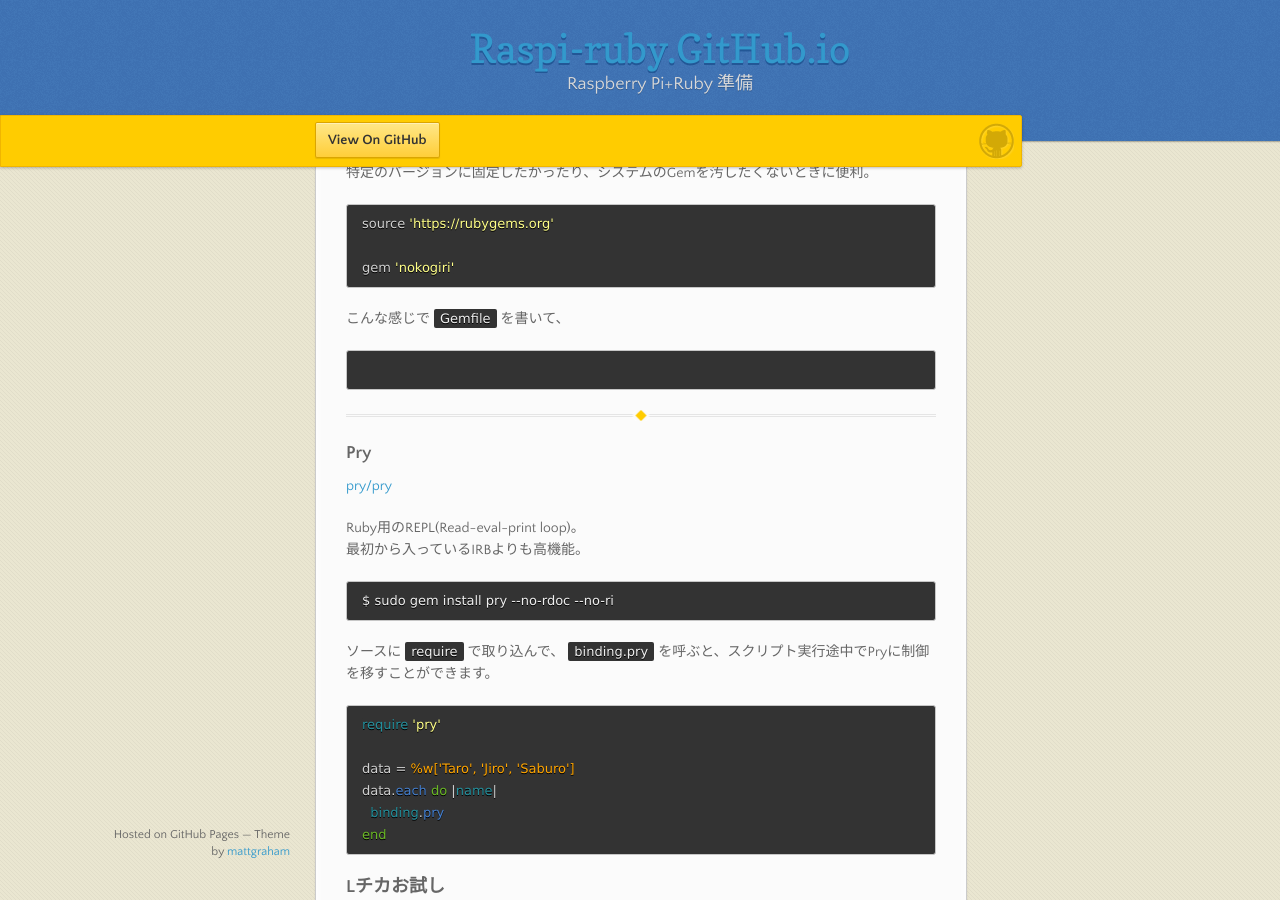
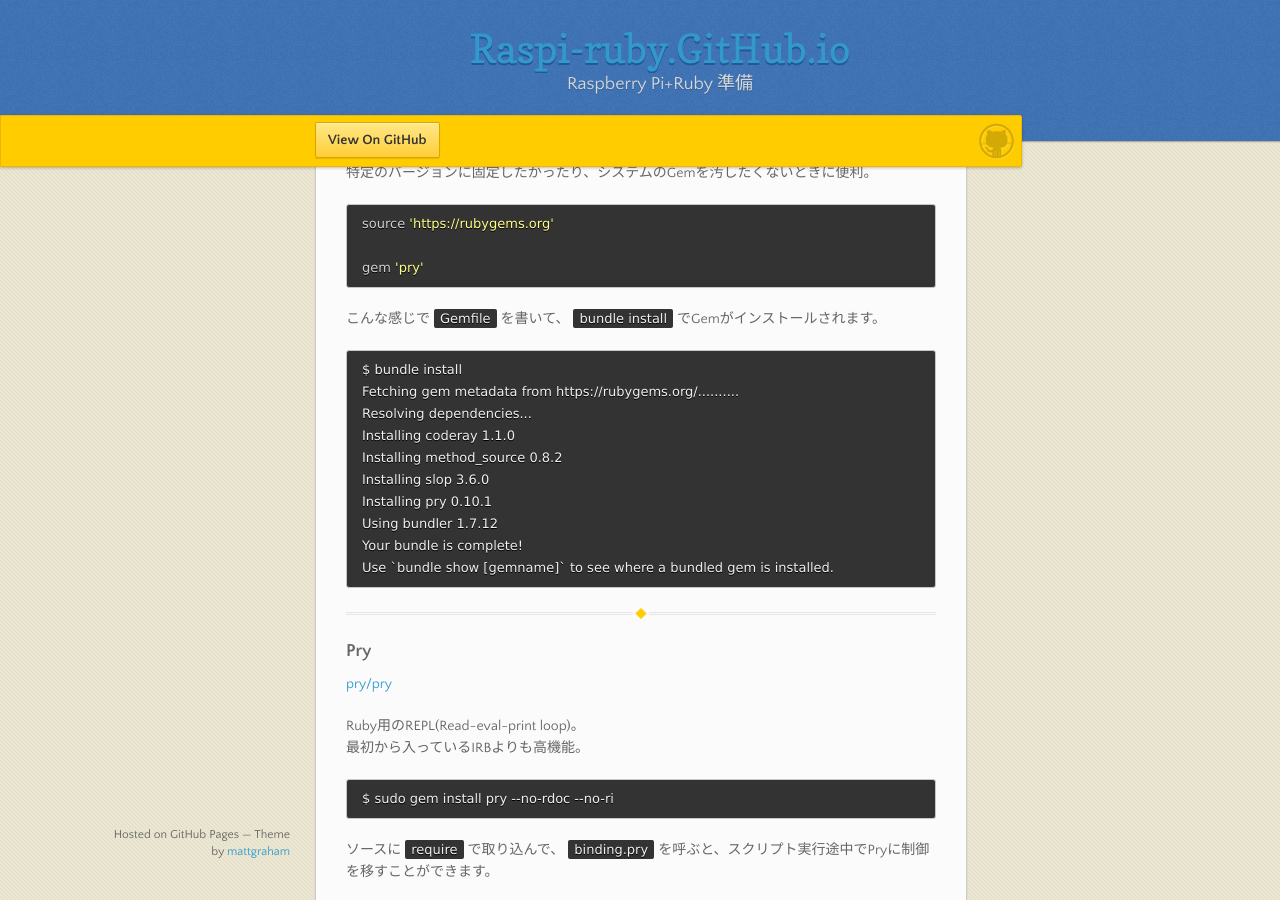
Before and after one commit to raspi-ruby/raspi-ruby.github.io, a Jekyll site: the page built from posts/raspi-ruby-prepare.md, in a window 1280 px wide and 900 px high, scrolled down 898 px. Built offline with Jekyll 4.4.1, drawn with Linux system fonts in a browser that asks for light colours; nearby versions of some CDN libraries.

Commit message:
bundlerの説明追記

```diff
--- a/posts/raspi-ruby-prepare.md
+++ b/posts/raspi-ruby-prepare.md
@@ -55,13 +55,22 @@
 ~~~ruby
 source 'https://rubygems.org'
 
-gem 'nokogiri'
+gem 'pry'
 ~~~
 
-こんな感じで``Gemfile``を書いて、
+こんな感じで``Gemfile``を書いて、``bundle install``でGemがインストールされます。
 
 ~~~shellscript
-
+$ bundle install
+Fetching gem metadata from https://rubygems.org/..........
+Resolving dependencies...
+Installing coderay 1.1.0
+Installing method_source 0.8.2
+Installing slop 3.6.0
+Installing pry 0.10.1
+Using bundler 1.7.12
+Your bundle is complete!
+Use `bundle show [gemname]` to see where a bundled gem is installed.
 ~~~
 
 ---
```
